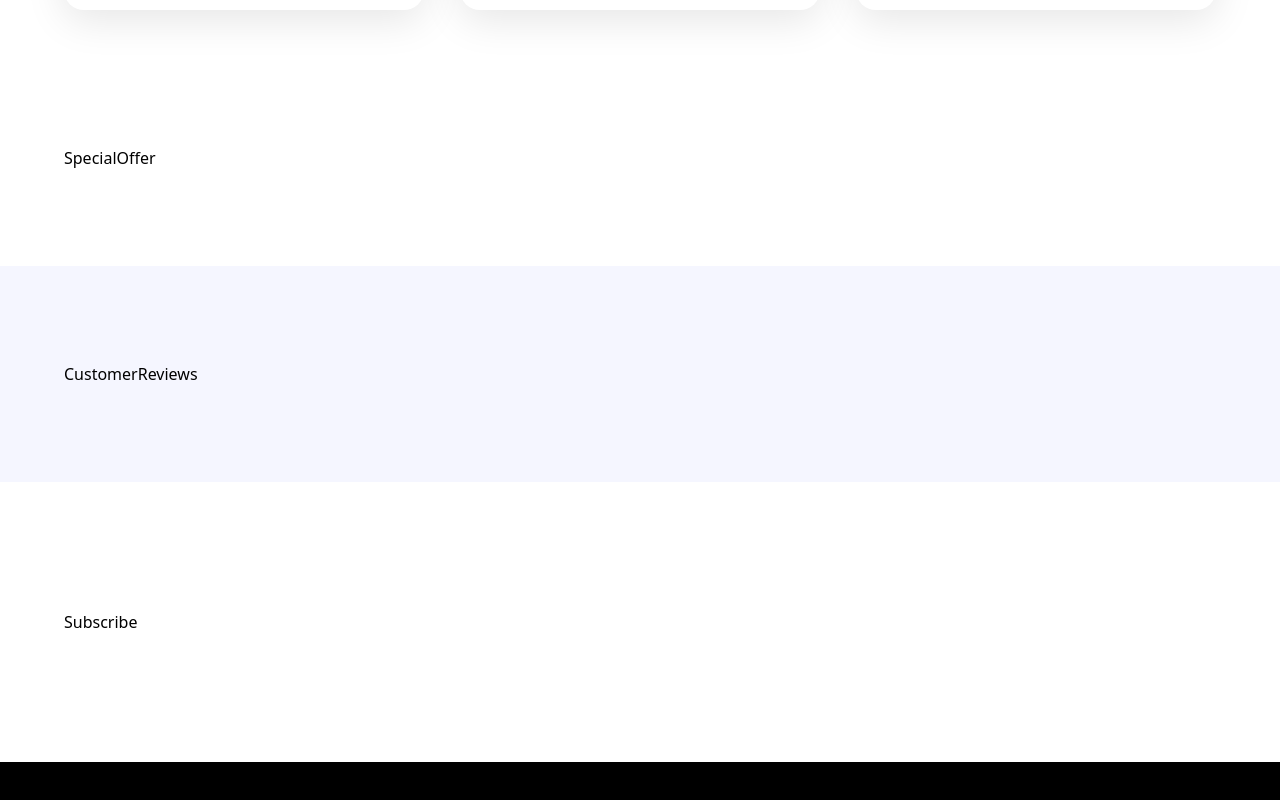
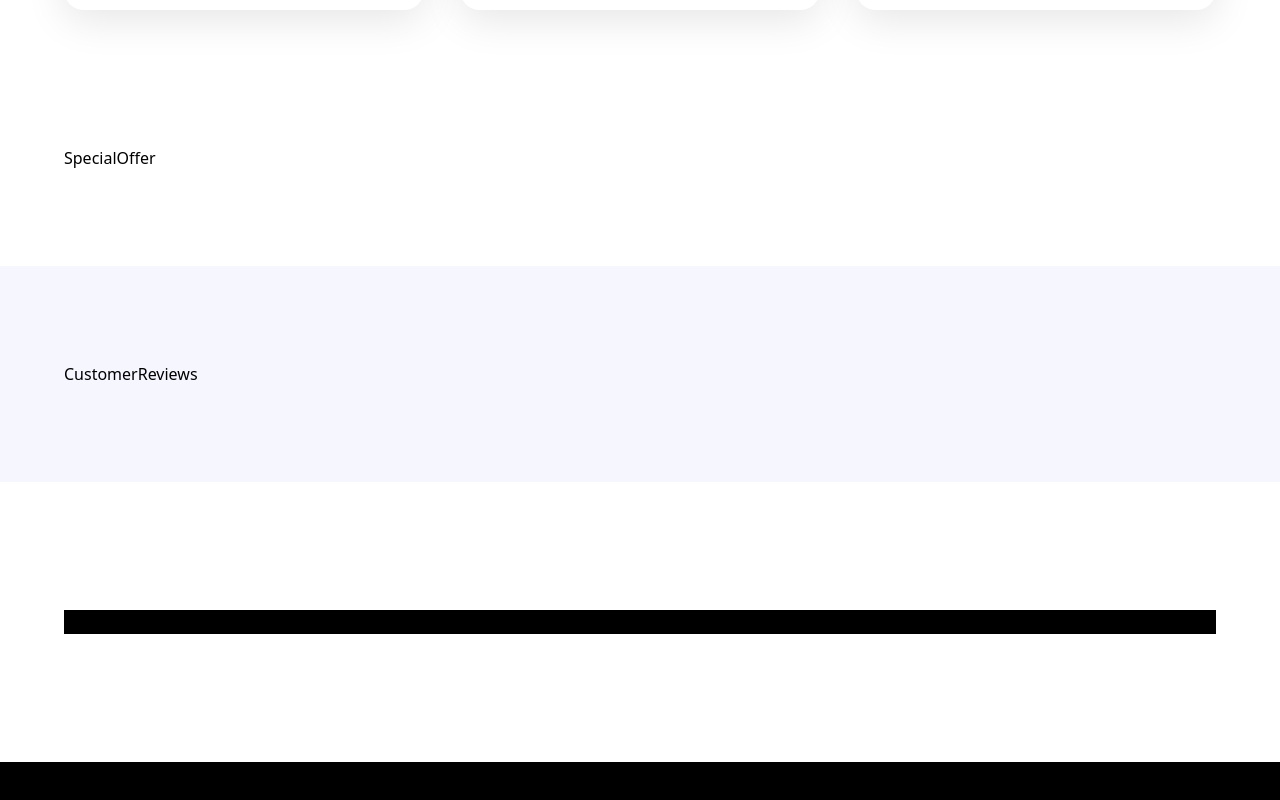
Before and after one commit to shahirulprojects/Nike, a React (Vite) app: page / in a window 1280 px wide. Shown: the part 2774-3574 px from the top of the page. Built offline with nearby package versions, Linux system fonts and the light colour scheme; a web font is replaced by a local one.

Commit message:
styles:change subscribe section style

```diff
--- a/src/sections/Subscribe.jsx
+++ b/src/sections/Subscribe.jsx
@@ -1,5 +1,5 @@
 const Subscribe = () => {
-  return <div className="text-bold">Subscribe</div>;
+  return <div className="text-bold bg-black">Subscribe</div>;
 };
 
 export default Subscribe;
```
